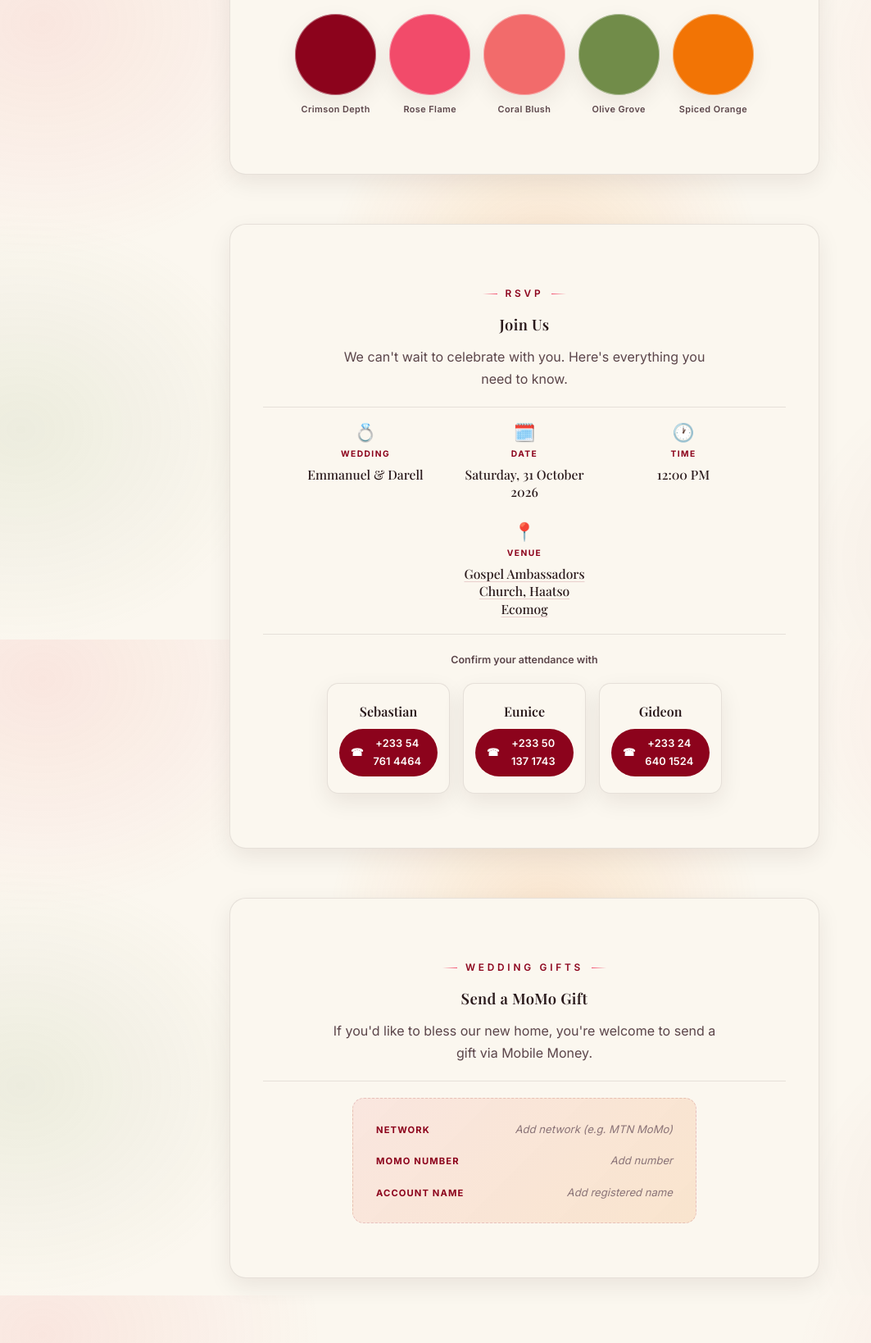
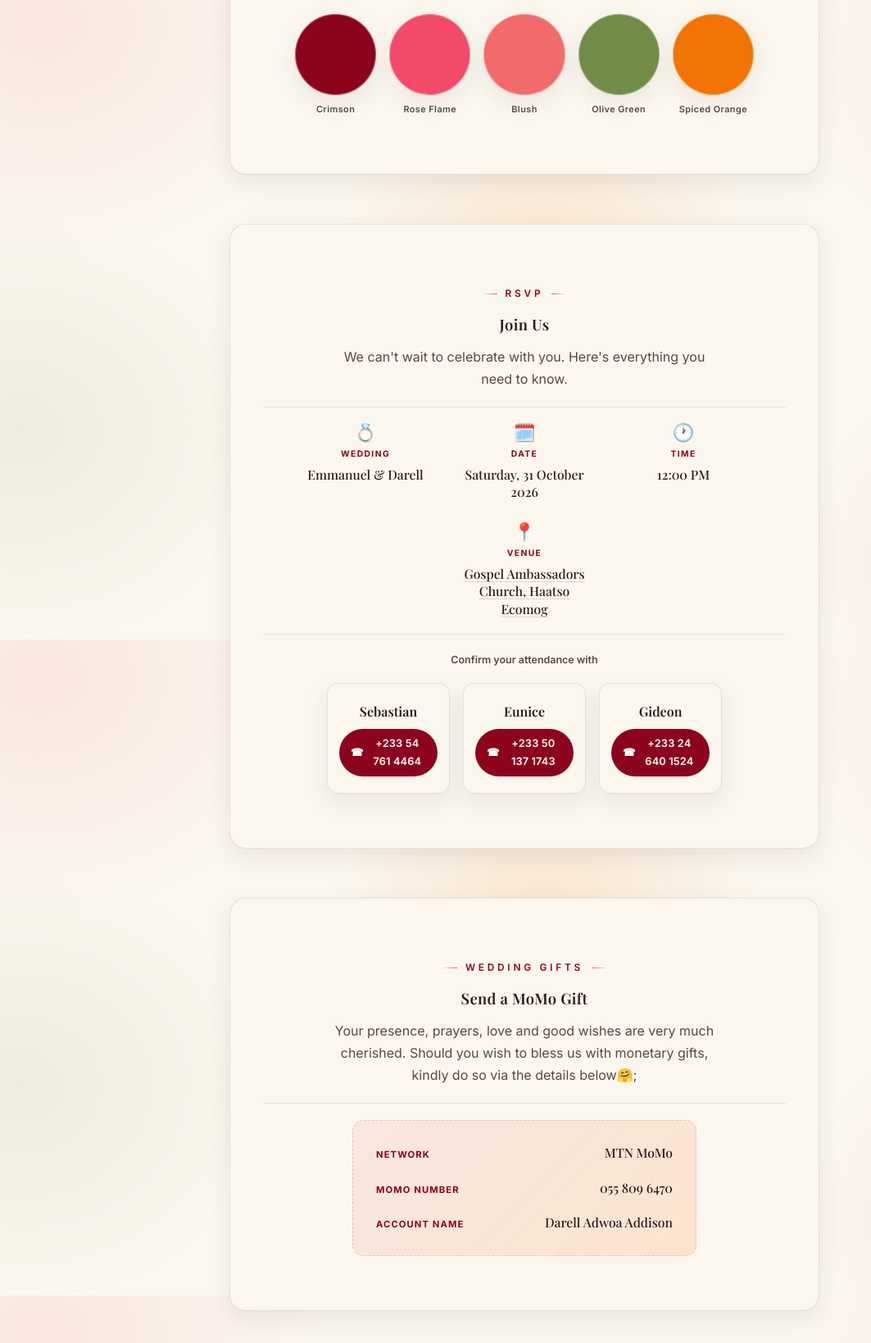
Before and after one commit to Yaw-Boateng/DrDarrelWedProj, a plain HTML site: page details.html in a window 1280 px wide. Shown: the part 820-2458 px from the top of the page at 82% size, without its empty margins (0-1063 px from the left). Drawn offline with nearby package versions, Linux system fonts and the light colour scheme; a web font is replaced by a local one.

Commit message:
Add MoMo gift details and new caption, rename palette swatches
Fill in the real MoMo network, number, and account name for the gifts
section with a new caption, and rename the palette swatches to Crimson,
Rose Flame, Blush, Olive Green, Spiced Orange.

```diff
--- a/assets/css/style.css
+++ b/assets/css/style.css
@@ -8,10 +8,10 @@
      Body / UI     — Inter (clean sans)
 
    Official wedding palette (used with restraint + hierarchy):
-     Crimson Depth  #8C031C  — strongest accent: headings, nav, buttons, markers
+     Crimson        #8C031C  — strongest accent: headings, nav, buttons, markers
      Rose Flame     #F24B6A  — romantic accent: hovers, secondary buttons, highlights
-     Coral Blush    #F26B6B  — soft supporting: card tints, hover backgrounds
-     Olive Grove    #718C49  — botanical accent: leaf motifs, small badges, icons
+     Blush          #F26B6B  — soft supporting: card tints, hover backgrounds
+     Olive Green    #718C49  — botanical accent: leaf motifs, small badges, icons
      Spiced Orange  #F27405  — rare micro-accent: tiny highlight details only
    ========================================================================== */
 
--- a/details.html
+++ b/details.html
@@ -48,7 +48,7 @@
     <div class="palette-swatches">
       <div class="swatch">
         <span class="swatch-chip" style="background:#8C031C;"></span>
-        <span class="swatch-name">Crimson Depth</span>
+        <span class="swatch-name">Crimson</span>
       </div>
       <div class="swatch">
         <span class="swatch-chip" style="background:#F24B6A;"></span>
@@ -56,11 +56,11 @@
       </div>
       <div class="swatch">
         <span class="swatch-chip" style="background:#F26B6B;"></span>
-        <span class="swatch-name">Coral Blush</span>
+        <span class="swatch-name">Blush</span>
       </div>
       <div class="swatch">
         <span class="swatch-chip" style="background:#718C49;"></span>
-        <span class="swatch-name">Olive Grove</span>
+        <span class="swatch-name">Olive Green</span>
       </div>
       <div class="swatch">
         <span class="swatch-chip" style="background:#F27405;"></span>
@@ -107,13 +107,13 @@
   <div class="card-section">
     <span class="eyebrow">Wedding Gifts</span>
     <h3>Send a MoMo Gift</h3>
-    <p>If you'd like to bless our new home, you're welcome to send a gift via Mobile Money.</p>
+    <p>Your presence, prayers, love and good wishes are very much cherished. Should you wish to bless us with monetary gifts, kindly do so via the details below🤗;</p>
   </div>
   <div class="card-section">
     <div class="gift-panel">
-      <div class="gift-field"><span class="gift-field-label">Network</span><span class="gift-field-value gift-field-todo">Add network (e.g. MTN MoMo)</span></div>
-      <div class="gift-field"><span class="gift-field-label">MoMo Number</span><span class="gift-field-value gift-field-todo">Add number</span></div>
-      <div class="gift-field"><span class="gift-field-label">Account Name</span><span class="gift-field-value gift-field-todo">Add registered name</span></div>
+      <div class="gift-field"><span class="gift-field-label">Network</span><span class="gift-field-value">MTN MoMo</span></div>
+      <div class="gift-field"><span class="gift-field-label">MoMo Number</span><span class="gift-field-value">055 809 6470</span></div>
+      <div class="gift-field"><span class="gift-field-label">Account Name</span><span class="gift-field-value">Darell Adwoa Addison</span></div>
     </div>
   </div>
 </div>
```
